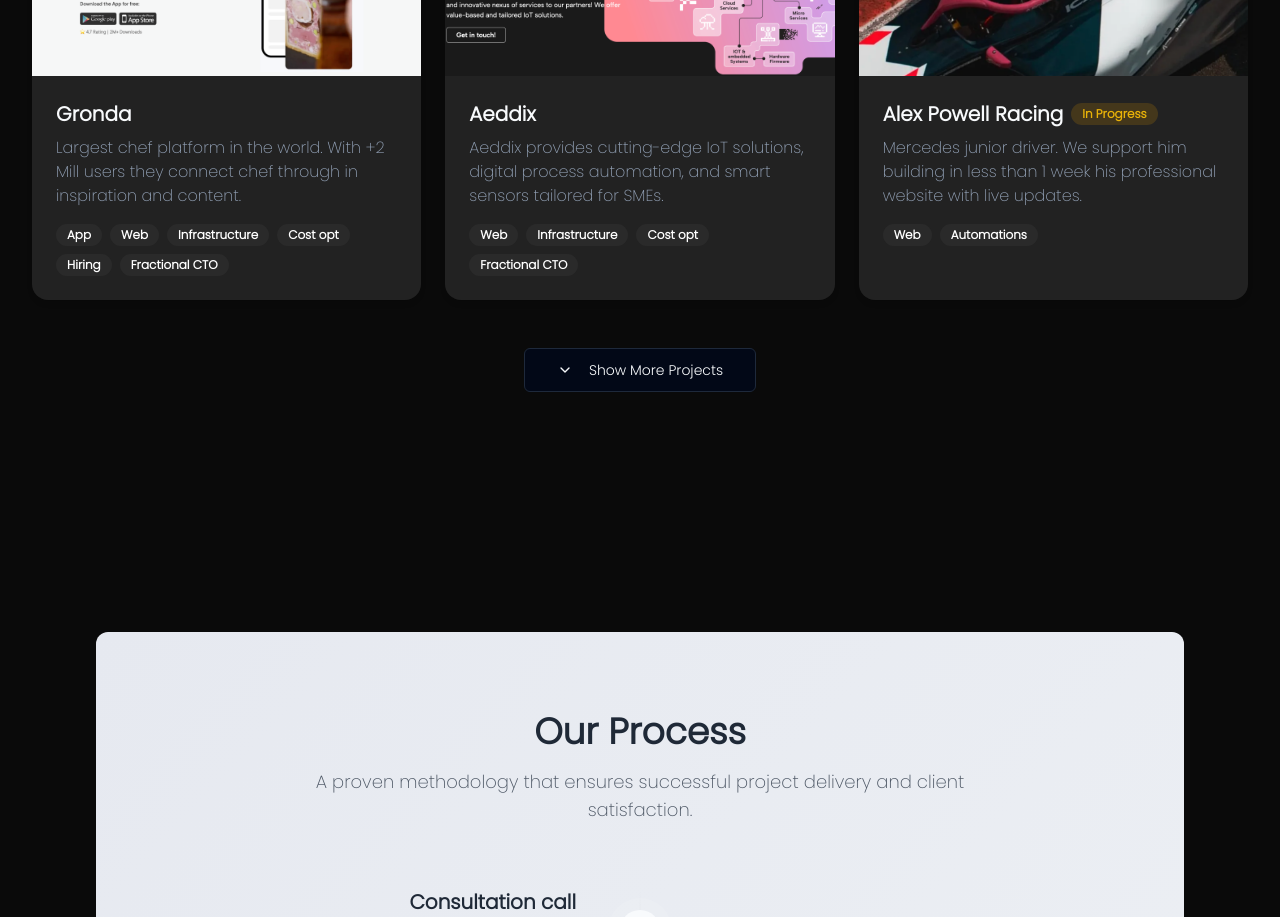
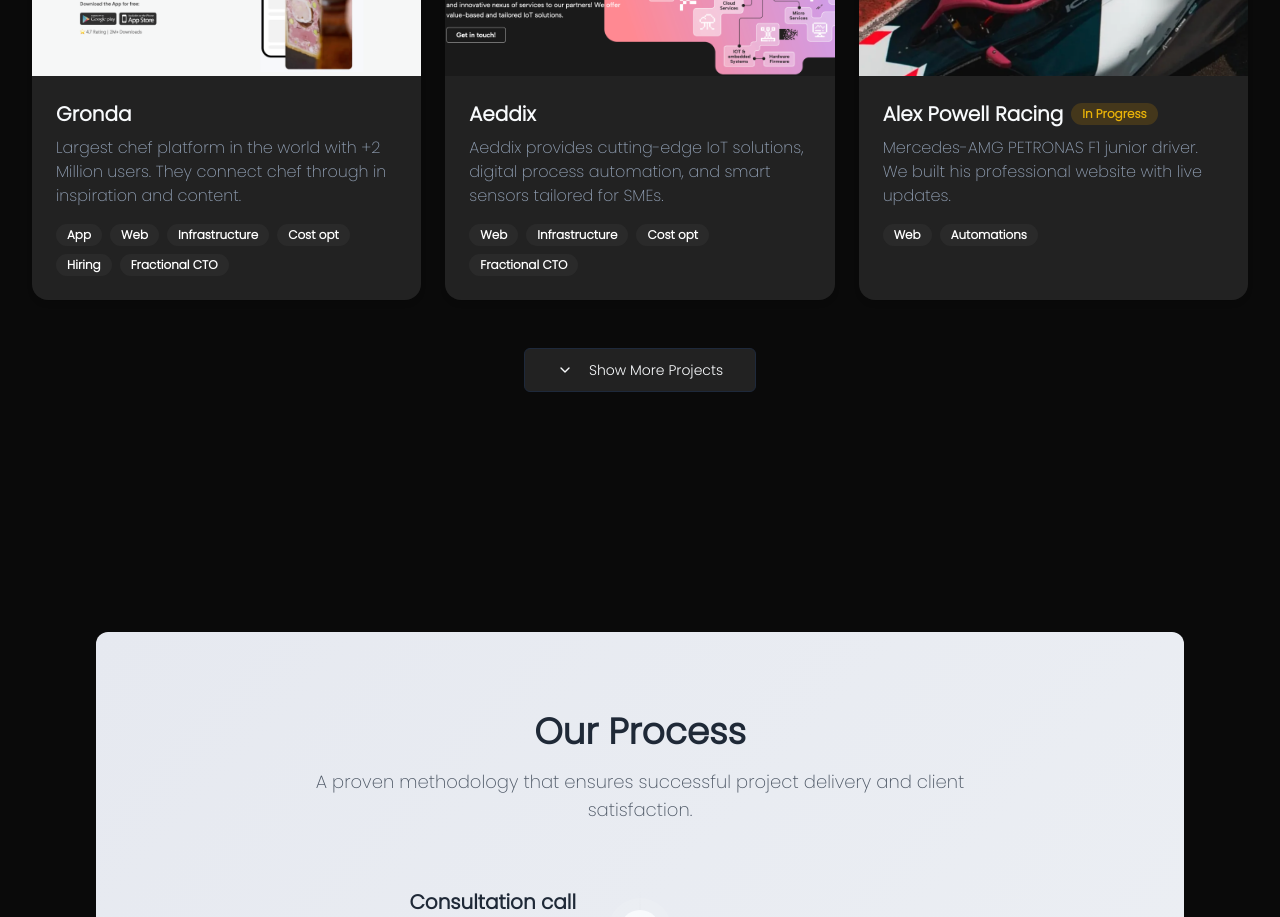
Before and after one commit to domus-lab/domuslabio, a React (Vite) app: page / in a window 1280 px wide. Shown: the part 1680-2597 px from the top of the page. Built offline with nearby package versions, Linux system fonts and the light colour scheme.

Commit message:
Update project descriptions and styles
- Added descriptions for the largest chef platform and Mercedes-AMG PETRONAS F1 junior driver projects.
- Updated the "Show More Projects" button to have a dark-gray background and a z-index of 10.
[skip gpt_engineer]

```diff
--- a/src/components/Projects.tsx
+++ b/src/components/Projects.tsx
@@ -10,7 +10,7 @@ export const Projects = () => {
   const projects = [
     {
       title: "Gronda",
-      description: "Largest chef platform in the world. With +2 Mill users they connect chef through in inspiration and content.",
+      description: "Largest chef platform in the world with +2 Million users. They connect chef through in inspiration and content.",
       image: "/lovable-uploads/a53372c0-6dc7-4687-a62a-883e941fb865.png",
       tags: ["App", "Web", "Infrastructure", "Cost opt", "Hiring", "Fractional CTO"],
       inProgress: false,
@@ -24,7 +24,7 @@ export const Projects = () => {
     },
     {
       title: "Alex Powell Racing",
-      description: "Mercedes junior driver. We support him building in less than 1 week his professional website with live updates.",
+      description: "Mercedes-AMG PETRONAS F1 junior driver. We built his professional website with live updates.",
       image: "/lovable-uploads/511fd109-4ebe-489f-94e6-44f202d8c1cc.png",
       tags: ["Web", "Automations"],
       inProgress: true,
@@ -102,12 +102,12 @@ export const Projects = () => {
         </div>
 
         {!showMore && (
-          <div className="mt-12 text-center">
+          <div className="mt-12 text-center relative z-10">
             <Button
               variant="outline"
               size="lg"
               onClick={() => setShowMore(true)}
-              className="group"
+              className="group bg-[#222222] hover:bg-[#2A2A2A]"
             >
               <ChevronDown className="mr-2 h-4 w-4 transition-transform group-hover:-translate-y-1" />
               Show More Projects
```
